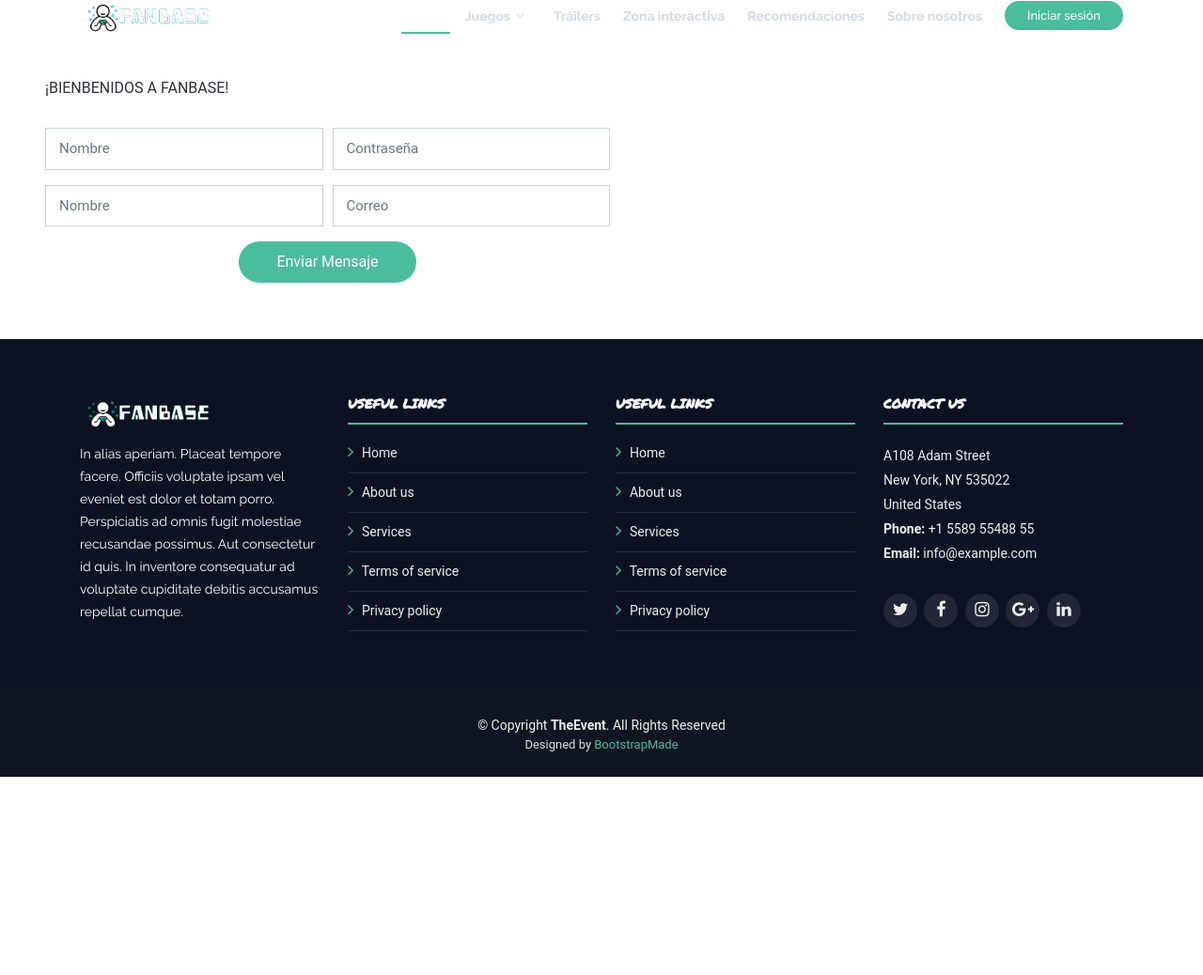
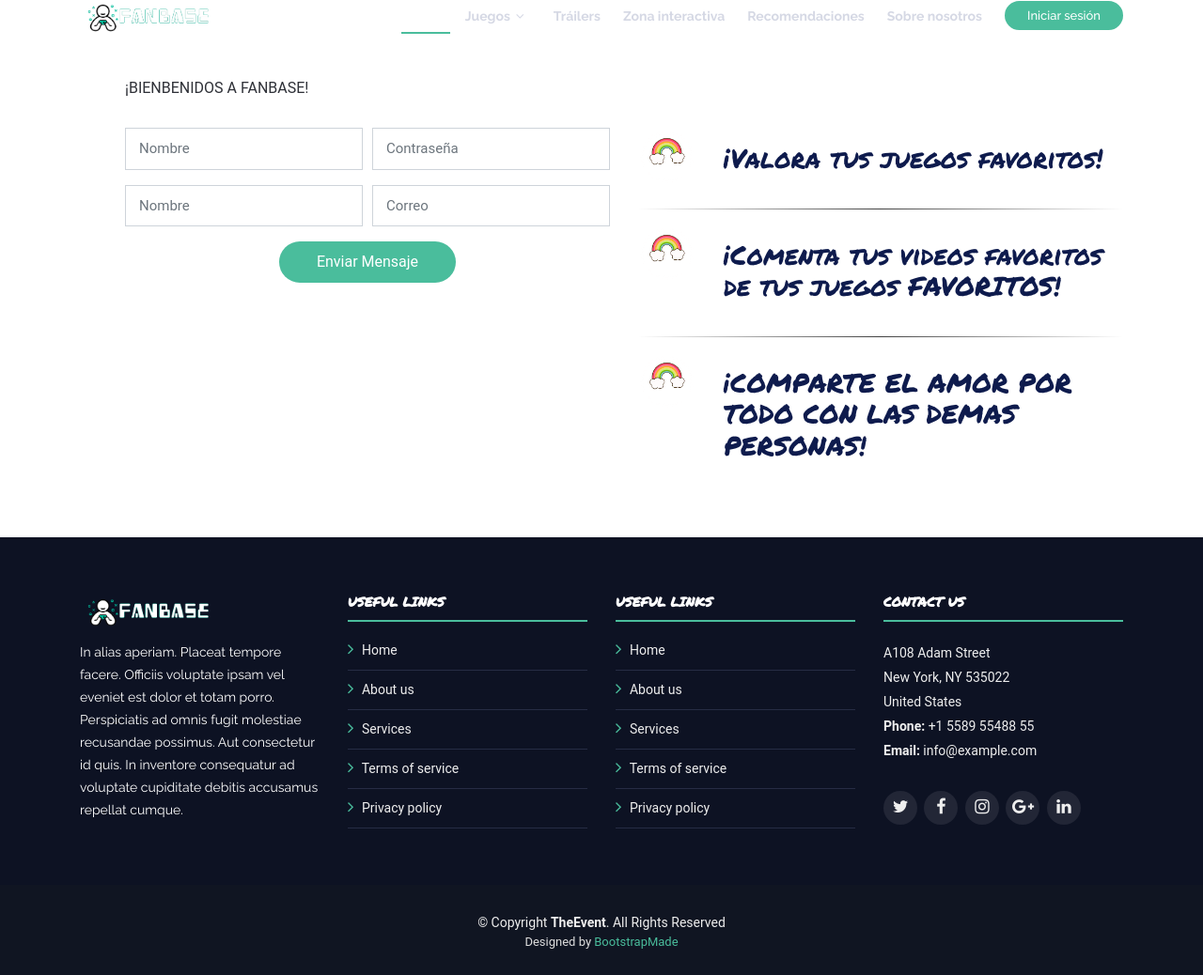
Before and after one commit to JuanjoAs/fanbase, a PHP site: page /registro.php in a window 1280 px wide. Shown: the part 26-1064 px from the top of the page at 94% size. Before the commit the page ends 853 px from the top, so only its background shows below. Run offline with PHP 8.4, Linux system fonts and the light colour scheme.

Commit message:
Registro casi terminado

```diff
--- a/miniphp/registro.php
+++ b/miniphp/registro.php
@@ -1,24 +1,34 @@
-<?php include("includes/a_config.php");?>
+<?php include("includes/a_config.php"); ?>
 <!DOCTYPE html>
 <html>
+
 <head>
-	<?php include("includes/head-tag-contents.php");?>
+  <?php include("includes/head-tag-contents.php"); ?>
+  <style>
+    hr {
+      border: 0;
+      height: 1px;
+      background-image: linear-gradient(to right, rgba(0, 0, 0, 0), rgba(0, 0, 0, 0.75), rgba(0, 0, 0, 0));
+    }
+  </style>
 </head>
+
 <body>
 
-<?php include("includes/design-top.php");?>
-<?php include("includes/navigation.php");?>
+  <?php include("includes/design-top.php"); ?>
+  <?php include("includes/navigation.php"); ?>
 
-<main style="border:4px">
+  <main style="border:4px" class="container">
     <!--==========================
       Contact Section
     ============================-->
     <section id="contact" class="section-bg wow fadeInUp mt-5 ml-5">
-	<div class="row">
-	<div class="form col-md-12"><p> ¡BIENBENIDOS A FANBASE!</div>
-	</div>
-        <div class="row justify-content-left align-content-center">
-
+      <div class="row">
+        <div class="form col-md-12">
+          <p> ¡BIENBENIDOS A FANBASE!
+        </div>
+      </div>
+      <div class="row justify-content-left align-content-center">
         <div class="form col-md-6">
           <div id="sendmessage">Your message has been sent. Thank you!</div>
           <div id="errormessage"></div>
@@ -46,13 +56,40 @@
             <div class="text-center"><button type="submit">Enviar Mensaje</button></div>
           </form>
         </div>
+
+        <div class="col-md-6">
+
+          <div class="row">
+            <div class="col-md-2"><img src="img/register/arcoiris.png" class="img-fluid" ></div>
+            <div class="col-md-10 ">
+              <h3 class="mt-3">¡Valora tus juegos favoritos!</h3>
+            </div>
+          </div>
+          <hr />
+          <div class="row">
+            <div class="col-md-2"><img src="img/register/arcoiris.png" class="img-fluid" ></div>
+            <div class="col-md-10 ">
+              <h3 class="mt-3">¡Comenta tus videos favoritos de tus juegos FAVORITOS!</h3>
+            </div>
+          </div>
+          <hr />
+          <div class="row">
+            <div class="col-md-2"><img src="img/register/arcoiris.png" class="img-fluid" ></div>
+            <div class="col-md-10 ">
+              <h3 class="mt-3">¡COMPARTE EL AMOR POR TODO CON LAS DEMAS PERSONAS!</h3>
+            </div>
+          </div>
+
+
+        </div>
       </div>
     </section>
 
   </main>
-</div>
+  </div>
 
-<?php include("includes/footer.php");?>
+  <?php include("includes/footer.php"); ?>
 
 </body>
+
 </html>
```
Also changed, not shown: miniphp/img/register/arcoiris.png (added).
